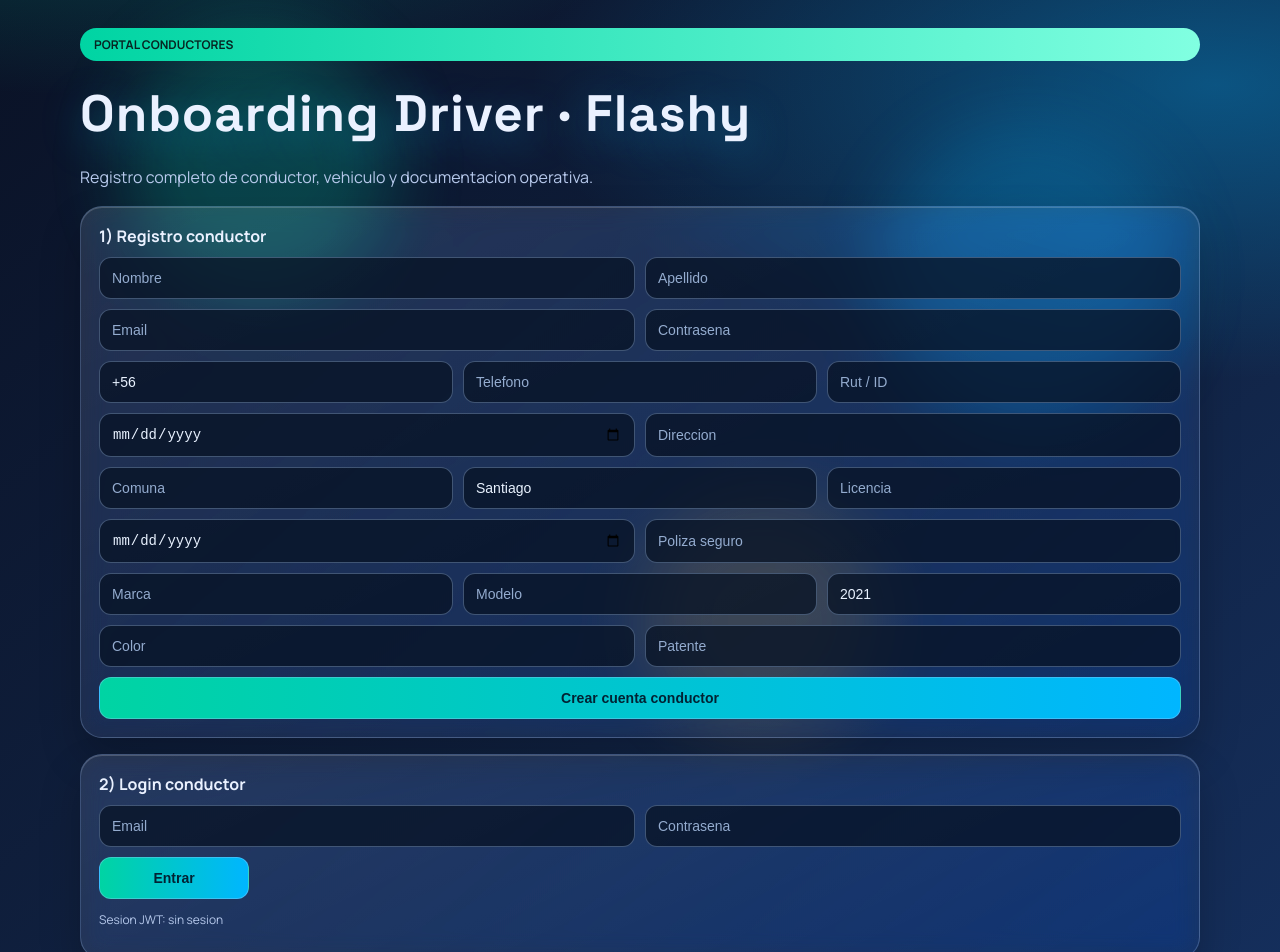
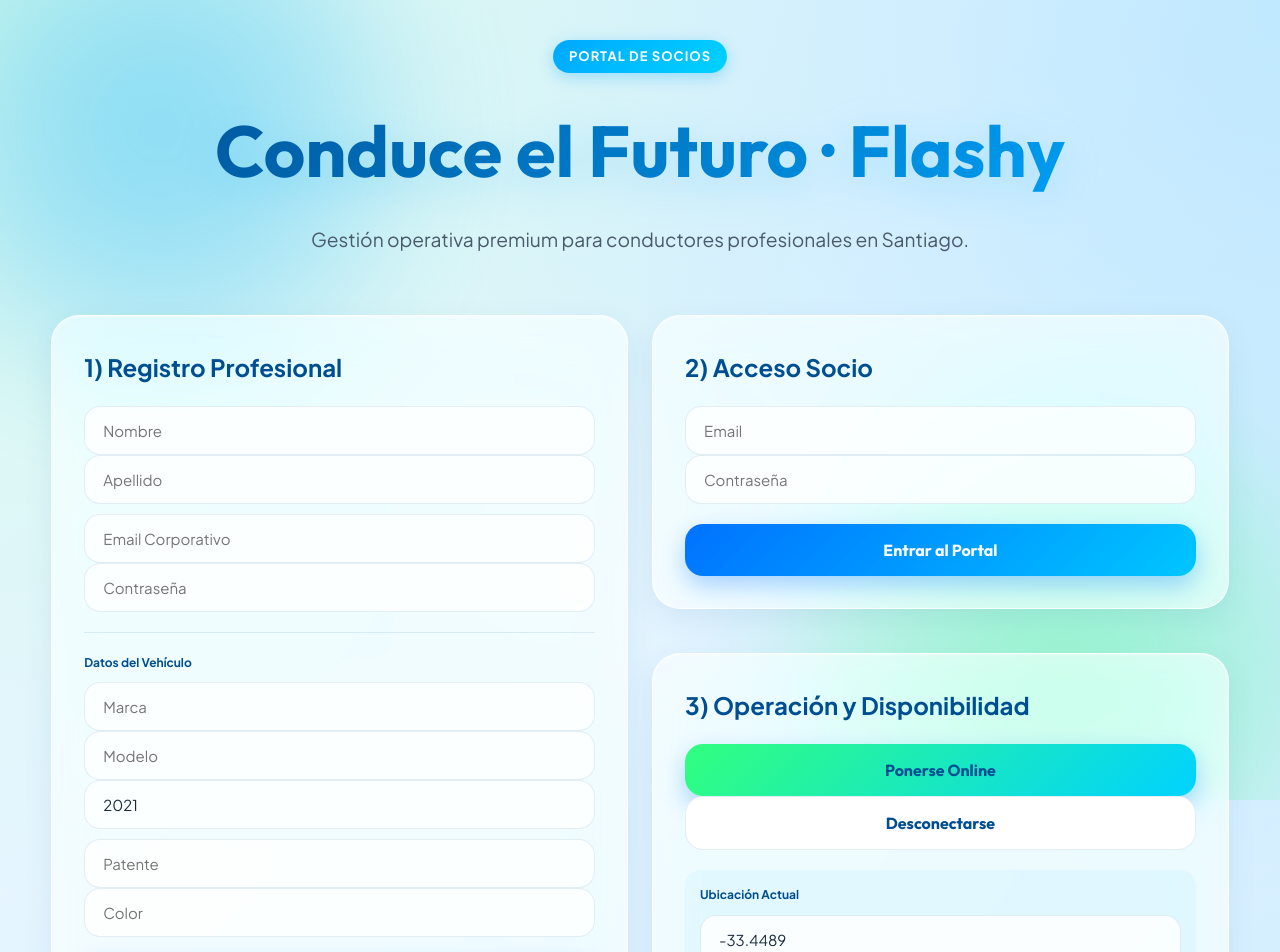
Before and after one commit to preparadores-nyc/Flashy, a Next.js app: page /driver in a window 1280 px wide. Shown: the top 952 px of the page. Built offline with nearby package versions, Linux system fonts and the light colour scheme.

Commit message:
style: rediseño visual Frutiger Aero corporativo y efectos 3D

```diff
--- a/app/driver/page.tsx
+++ b/app/driver/page.tsx
@@ -57,7 +57,7 @@
   const [lng, setLng] = useState(-70.6693);
   const [selectedRide, setSelectedRide] = useState("");
   const [nearby, setNearby] = useState<NearbyResponse>({});
-  const [result, setResult] = useState("Sin acciones todavia.");
+  const [result, setResult] = useState("Sin acciones todavía.");
 
   async function registerDriver() {
     const response = await fetch("/api/auth/register", {
@@ -154,13 +154,14 @@
       </div>
 
       <section className="hero">
-        <span className="pill">Portal Conductores</span>
-        <h1 className="brand">Onboarding Driver · Flashy</h1>
-        <p className="subtitle">Registro completo de conductor, vehiculo y documentacion operativa.</p>
+        <span className="pill">Portal de Socios</span>
+        <h1 className="brand">Conduce el Futuro · Flashy</h1>
+        <p className="subtitle">Gestión operativa premium para conductores profesionales en Santiago.</p>
       </section>
 
-      <section className="glass panel">
-        <h2 className="title">1) Registro conductor</h2>
+      <div className="grid">
+        <section className="glass panel" style={{ animationDelay: "0.1s" }}>
+          <h2 className="title" style={{ color: '#004e92', marginBottom: '20px' }}>1) Registro Profesional</h2>
           <div className="row">
             <input
               placeholder="Nombre"
@@ -175,76 +176,21 @@
           </div>
           <div className="row" style={{ marginTop: 10 }}>
             <input
-            placeholder="Email"
+              placeholder="Email Corporativo"
               value={registration.email}
               onChange={(e) => setRegistration((p) => ({ ...p, email: e.target.value }))}
             />
             <input
               type="password"
-            placeholder="Contrasena"
+              placeholder="Contraseña"
               value={registration.password}
               onChange={(e) => setRegistration((p) => ({ ...p, password: e.target.value }))}
             />
           </div>
-        <div className="triple" style={{ marginTop: 10 }}>
-          <input
-            placeholder="Codigo pais"
-            value={registration.countryCode}
-            onChange={(e) => setRegistration((p) => ({ ...p, countryCode: e.target.value }))}
-          />
-          <input
-            placeholder="Telefono"
-            value={registration.phone}
-            onChange={(e) => setRegistration((p) => ({ ...p, phone: e.target.value }))}
-          />
-          <input
-            placeholder="Rut / ID"
-            value={registration.nationalId}
-            onChange={(e) => setRegistration((p) => ({ ...p, nationalId: e.target.value }))}
-          />
-        </div>
-        <div className="row" style={{ marginTop: 10 }}>
-          <input
-            type="date"
-            value={registration.dateOfBirth}
-            onChange={(e) => setRegistration((p) => ({ ...p, dateOfBirth: e.target.value }))}
-          />
-          <input
-            placeholder="Direccion"
-            value={registration.addressLine1}
-            onChange={(e) => setRegistration((p) => ({ ...p, addressLine1: e.target.value }))}
-          />
-        </div>
-        <div className="triple" style={{ marginTop: 10 }}>
-          <input
-            placeholder="Comuna"
-            value={registration.commune}
-            onChange={(e) => setRegistration((p) => ({ ...p, commune: e.target.value }))}
-          />
-          <input
-            placeholder="Ciudad"
-            value={registration.city}
-            onChange={(e) => setRegistration((p) => ({ ...p, city: e.target.value }))}
-          />
-          <input
-            placeholder="Licencia"
-            value={registration.licenseNumber}
-            onChange={(e) => setRegistration((p) => ({ ...p, licenseNumber: e.target.value }))}
-          />
-        </div>
-        <div className="row" style={{ marginTop: 10 }}>
-          <input
-            type="date"
-            value={registration.licenseExpiry}
-            onChange={(e) => setRegistration((p) => ({ ...p, licenseExpiry: e.target.value }))}
-          />
-          <input
-            placeholder="Poliza seguro"
-            value={registration.insurancePolicy}
-            onChange={(e) => setRegistration((p) => ({ ...p, insurancePolicy: e.target.value }))}
-          />
-        </div>
-        <div className="triple" style={{ marginTop: 10 }}>
+
+          <div style={{ marginTop: '20px', borderTop: '1px solid rgba(0,78,146,0.1)', paddingTop: '20px' }}>
+            <p style={{ fontSize: '12px', fontWeight: 'bold', color: '#004e92', marginBottom: '10px' }}>Datos del Vehículo</p>
+            <div className="triple">
               <input
                 placeholder="Marca"
                 value={registration.vehicleMake}
@@ -257,84 +203,104 @@
               />
               <input
                 type="number"
-            placeholder="Ano"
+                placeholder="Año"
                 value={registration.vehicleYear}
                 onChange={(e) => setRegistration((p) => ({ ...p, vehicleYear: Number(e.target.value) }))}
               />
             </div>
             <div className="row" style={{ marginTop: 10 }}>
               <input
+                placeholder="Patente"
+                value={registration.vehiclePlate}
+                onChange={(e) => setRegistration((p) => ({ ...p, vehiclePlate: e.target.value }))}
+              />
+              <input
                 placeholder="Color"
                 value={registration.vehicleColor}
                 onChange={(e) => setRegistration((p) => ({ ...p, vehicleColor: e.target.value }))}
               />
-          <input
-            placeholder="Patente"
-            value={registration.vehiclePlate}
-            onChange={(e) => setRegistration((p) => ({ ...p, vehiclePlate: e.target.value }))}
-          />
             </div>
-        <button style={{ marginTop: 10 }} onClick={registerDriver}>Crear cuenta conductor</button>
+          </div>
+
+          <button style={{ marginTop: 20 }} onClick={registerDriver}>Activar Cuenta Socio</button>
         </section>
 
-      <section className="glass panel">
-        <h2 className="title">2) Login conductor</h2>
+        <div className="flex-col">
+          <section className="glass panel" style={{ animationDelay: "0.2s" }}>
+            <h2 className="title" style={{ color: '#004e92', marginBottom: '20px' }}>2) Acceso Socio</h2>
             <div className="row">
               <input placeholder="Email" value={email} onChange={(e) => setEmail(e.target.value)} />
               <input
-            placeholder="Contrasena"
+                placeholder="Contraseña"
                 type="password"
                 value={password}
                 onChange={(e) => setPassword(e.target.value)}
               />
             </div>
-        <div className="actions" style={{ marginTop: 10 }}>
-          <button onClick={login}>Entrar</button>
-        </div>
-        <p className="small">Sesion JWT: {token ? "activa" : "sin sesion"}</p>
+            <button style={{ marginTop: 20 }} onClick={login}>Entrar al Portal</button>
           </section>
 
-      <section className="glass panel">
-        <h2 className="title">3) Disponibilidad</h2>
+          <section className="glass panel" style={{ animationDelay: "0.3s", marginTop: '20px' }}>
+            <h2 className="title" style={{ color: '#004e92', marginBottom: '20px' }}>3) Operación y Disponibilidad</h2>
             <div className="actions">
-          <button onClick={() => setAvailability(true)}>Online</button>
-          <button className="secondary" onClick={() => setAvailability(false)}>Offline</button>
+              <button onClick={() => setAvailability(true)} style={{ background: 'linear-gradient(135deg, #32ff7e, #00d2ff)', color: '#004e92' }}>Ponerse Online</button>
+              <button className="secondary" onClick={() => setAvailability(false)}>Desconectarse</button>
             </div>
-      </section>
 
-      <section className="glass panel">
-        <h2 className="title">4) Buscar viajes cercanos</h2>
+            <div style={{ marginTop: '20px', background: 'rgba(0,168,255,0.05)', padding: '15px', borderRadius: '16px' }}>
+              <p style={{ fontSize: '12px', fontWeight: 'bold', color: '#004e92', marginBottom: '10px' }}>Ubicación Actual</p>
               <div className="row">
                 <input type="number" step="0.000001" value={lat} onChange={(e) => setLat(Number(e.target.value))} />
                 <input type="number" step="0.000001" value={lng} onChange={(e) => setLng(Number(e.target.value))} />
               </div>
-        <button style={{ marginTop: 10 }} onClick={scanNearby}>Buscar</button>
+              <button style={{ marginTop: 10 }} onClick={scanNearby}>Escanear Viajes Cercanos</button>
+            </div>
+          </section>
+        </div>
+      </div>
 
-        {(nearby.nearby || []).map((item) => (
-          <div className="glass panel" key={item.ride.id} style={{ marginTop: 10 }}>
-            <p>
-              Ride: {item.ride.id} | {item.distanceKm.toFixed(2)} km | CLP {item.ride.fareEstimate}
-            </p>
-            <button onClick={() => acceptRide(item.ride.id)}>Aceptar viaje</button>
+      <section className="glass panel" style={{ marginTop: 24, animationDelay: "0.4s" }}>
+        <h2 className="title" style={{ color: '#004e92' }}>Panel de Viajes Disponibles</h2>
+        <div className="grid">
+          {(nearby.nearby || []).length > 0 ? (
+            nearby.nearby?.map((item) => (
+              <div className="glass panel" key={item.ride.id} style={{ background: 'white', border: '1px solid #00a8ff' }}>
+                <p style={{ fontWeight: 'bold', color: '#004e92' }}>Viaje: {item.ride.id.substring(0,8)}</p>
+                <p style={{ fontSize: '14px' }}>Distancia: {item.distanceKm.toFixed(2)} km</p>
+                <p style={{ fontSize: '18px', fontWeight: 'bold', color: '#32ff7e' }}>CLP {item.ride.fareEstimate}</p>
+                <button style={{ marginTop: 10, padding: '10px' }} onClick={() => acceptRide(item.ride.id)}>Aceptar</button>
               </div>
-        ))}
+            ))
+          ) : (
+            <p style={{ color: '#4a5a6a', textAlign: 'center', gridColumn: '1/-1', padding: '20px' }}>No hay viajes cercanos disponibles en este momento.</p>
+          )}
+        </div>
       </section>
 
-      <section className="glass panel">
-        <h2 className="title">5) Estado del viaje activo</h2>
-        <p className="small">Ride seleccionado: {selectedRide || "ninguno"}</p>
-        <div className="grid">
-          <button onClick={() => patchStatus("ARRIVED")}>Llegue</button>
+      <section className="glass panel" style={{ marginTop: 24, animationDelay: "0.5s" }}>
+        <h2 className="title" style={{ color: '#004e92' }}>Control de Viaje Activo</h2>
+        <p className="small" style={{ marginBottom: '15px' }}>ID: {selectedRide || "Ninguno seleccionado"}</p>
+        <div className="grid" style={{ gridTemplateColumns: 'repeat(auto-fit, minmax(150px, 1fr))' }}>
+          <button onClick={() => patchStatus("ARRIVED")}>Llegué</button>
           <button onClick={() => patchStatus("IN_PROGRESS")}>Iniciar</button>
-          <button onClick={() => patchStatus("COMPLETED")}>Completar</button>
+          <button onClick={() => patchStatus("COMPLETED")} style={{ background: 'var(--accent)', color: '#004e92' }}>Completar</button>
           <button className="secondary" onClick={() => patchStatus("CANCELLED")}>Cancelar</button>
         </div>
       </section>
 
-      <section className="glass panel">
-        <h2 className="title">6) Resultado API</h2>
+      <section className="glass panel" style={{ marginTop: 24, animationDelay: "0.6s" }}>
+        <h2 className="title" style={{ color: '#004e92' }}>Logs de Operación</h2>
         <pre>{result}</pre>
       </section>
+
+      <style jsx>{`
+        .flex-col { display: flex; flex-direction: column; }
+        @keyframes fadeIn {
+          from { opacity: 0; transform: translateY(20px); }
+          to { opacity: 1; transform: translateY(0); }
+        }
+        .panel { animation: fadeIn 0.6s ease-out both; }
+      `}</style>
     </main>
   );
 }
--- a/app/globals.css
+++ b/app/globals.css
@@ -1,268 +1,309 @@
-@import url("https://fonts.googleapis.com/css2?family=Manrope:wght@400;500;600;700;800&family=Space+Grotesk:wght@500;700&display=swap");
+@import url("https://fonts.googleapis.com/css2?family=Plus+Jakarta+Sans:wght@400;500;600;700;800&family=Outfit:wght@500;700&display=swap");
 
 :root {
   color-scheme: light;
-  --bg-a: #0a1226;
-  --bg-b: #112344;
-  --bg-c: #183971;
-  --ink: #eaf1ff;
-  --ink-soft: #b7c9ec;
-  --surface: rgba(16, 27, 50, 0.62);
-  --surface-strong: rgba(13, 24, 45, 0.84);
-  --line: rgba(171, 203, 255, 0.25);
-  --primary: #00d4a3;
-  --primary-2: #00b6ff;
-  --warning: #ffca52;
+  /* Paleta Frutiger Aero Corporativa */
+  --bg-sky: #e0f2ff;
+  --bg-deep: #004e92;
+  --primary: #00a8ff; /* Azul brillante aero */
+  --secondary: #00d2ff;
+  --accent: #32ff7e; /* Verde fresco orgánico */
+  --glass: rgba(255, 255, 255, 0.7);
+  --glass-border: rgba(255, 255, 255, 0.8);
+  --text-main: #1a2a3a;
+  --text-soft: #4a5a6a;
+  --shadow-soft: 0 8px 32px rgba(0, 78, 146, 0.1);
+  --shadow-strong: 0 20px 60px rgba(0, 78, 146, 0.2);
 }
 
 * {
   box-sizing: border-box;
+  margin: 0;
+  padding: 0;
 }
 
-html,
-body {
-  min-height: 100%;
+html, body {
+  min-height: 100vh;
+  scroll-behavior: smooth;
 }
 
 body {
-  margin: 0;
-  color: var(--ink);
-  font-family: "Manrope", "Segoe UI", sans-serif;
+  color: var(--text-main);
+  font-family: "Plus Jakarta Sans", "Segoe UI", system-ui, sans-serif;
   background:
-    radial-gradient(900px 380px at 8% -10%, rgba(0, 212, 163, 0.28), transparent 70%),
-    radial-gradient(980px 420px at 95% 5%, rgba(0, 182, 255, 0.34), transparent 70%),
-    linear-gradient(140deg, var(--bg-a), var(--bg-b) 45%, var(--bg-c));
+    radial-gradient(circle at 0% 0%, rgba(50, 255, 126, 0.15) 0%, transparent 40%),
+    radial-gradient(circle at 100% 0%, rgba(0, 168, 255, 0.15) 0%, transparent 40%),
+    linear-gradient(135deg, #f0f9ff 0%, #cbebff 100%);
   overflow-x: hidden;
+  line-height: 1.6;
 }
 
+/* Efectos de fondo Frutiger Aero */
 .fx-wrap {
   position: fixed;
   inset: 0;
   pointer-events: none;
   z-index: -1;
+  overflow: hidden;
 }
 
 .fx-orb {
   position: absolute;
-  border-radius: 999px;
-  filter: blur(36px);
-  opacity: 0.65;
-  animation: floatOrb 9s ease-in-out infinite;
+  border-radius: 50%;
+  filter: blur(60px);
+  opacity: 0.4;
+  animation: floatOrb 12s ease-in-out infinite;
 }
 
 .fx-orb.a {
-  width: 260px;
-  height: 260px;
-  background: rgba(0, 212, 163, 0.36);
-  top: 6%;
-  left: 10%;
+  width: 500px;
+  height: 500px;
+  background: radial-gradient(circle, var(--primary), transparent);
+  top: -100px;
+  left: -100px;
 }
 
 .fx-orb.b {
-  width: 300px;
-  height: 300px;
-  background: rgba(0, 182, 255, 0.3);
-  right: 8%;
-  top: 16%;
-  animation-delay: -2s;
+  width: 600px;
+  height: 600px;
+  background: radial-gradient(circle, var(--accent), transparent);
+  bottom: -150px;
+  right: -100px;
+  animation-delay: -3s;
 }
 
 .fx-orb.c {
-  width: 240px;
-  height: 240px;
-  background: rgba(255, 202, 82, 0.22);
-  bottom: 8%;
-  left: 50%;
-  animation-delay: -4s;
+  width: 400px;
+  height: 400px;
+  background: radial-gradient(circle, #fff, transparent);
+  top: 40%;
+  left: 30%;
+  opacity: 0.2;
+  animation-delay: -6s;
 }
 
 .container {
-  width: min(1120px, 94vw);
+  width: min(1200px, 92vw);
   margin: 0 auto;
-  padding: 28px 0 56px;
+  padding: 40px 0 80px;
+  animation: fadeIn 0.8s ease-out;
 }
 
 .hero {
-  display: grid;
-  gap: 20px;
-  margin-bottom: 18px;
+  text-align: center;
+  margin-bottom: 60px;
+  perspective: 1000px;
 }
 
 .brand {
-  font-family: "Space Grotesk", sans-serif;
+  font-family: "Outfit", sans-serif;
   font-weight: 700;
-  letter-spacing: 0.02em;
-  margin: 0;
-  font-size: clamp(32px, 4vw, 52px);
-  text-shadow: 0 10px 40px rgba(0, 197, 255, 0.34);
+  font-size: clamp(40px, 6vw, 72px);
+  background: linear-gradient(135deg, #004e92, #00a8ff);
+  -webkit-background-clip: text;
+  -webkit-text-fill-color: transparent;
+  margin-bottom: 16px;
+  filter: drop-shadow(0 10px 20px rgba(0, 168, 255, 0.2));
+  animation: slideDown 1s cubic-bezier(0.23, 1, 0.32, 1);
 }
 
 .subtitle {
-  margin: 0;
-  color: var(--ink-soft);
-  max-width: 760px;
+  font-size: 1.2rem;
+  color: var(--text-soft);
+  max-width: 700px;
+  margin: 0 auto;
+  animation: fadeIn 1.2s ease-out;
 }
 
+/* Glassmorphism Aero Style */
 .glass {
-  background: linear-gradient(155deg, rgba(255, 255, 255, 0.12), rgba(255, 255, 255, 0.03));
-  border: 1px solid var(--line);
-  border-radius: 22px;
-  backdrop-filter: blur(12px) saturate(150%);
+  background: rgba(255, 255, 255, 0.65);
+  backdrop-filter: blur(20px) saturate(180%);
+  -webkit-backdrop-filter: blur(20px) saturate(180%);
+  border: 1px solid var(--glass-border);
+  border-radius: 28px;
   box-shadow:
-    0 20px 40px rgba(0, 0, 0, 0.22),
-    inset 0 1px 0 rgba(255, 255, 255, 0.18);
+    0 10px 30px rgba(0, 78, 146, 0.08),
+    inset 0 1px 2px rgba(255, 255, 255, 0.5);
+  transition: all 0.4s cubic-bezier(0.175, 0.885, 0.32, 1.275);
 }
 
+.panel {
+  padding: 32px;
+  margin-bottom: 24px;
+}
+
+/* 3D Card Effects */
 .card-link {
   display: block;
   text-decoration: none;
   color: inherit;
-  padding: 22px;
-  transform-style: preserve-3d;
-  transition: transform 0.28s ease, border-color 0.28s ease;
+  padding: 40px;
+  text-align: center;
+  position: relative;
+  overflow: hidden;
+}
+
+.card-link::before {
+  content: "";
+  position: absolute;
+  top: 0;
+  left: -100%;
+  width: 100%;
+  height: 100%;
+  background: linear-gradient(
+    120deg,
+    transparent,
+    rgba(255, 255, 255, 0.3),
+    transparent
+  );
+  transition: 0.6s;
+}
+
+.card-link:hover::before {
+  left: 100%;
 }
 
 .card-link:hover {
-  transform: perspective(800px) translateY(-6px) rotateX(5deg);
-  border-color: rgba(0, 212, 163, 0.44);
+  transform: translateY(-12px) scale(1.02);
+  box-shadow: 0 30px 60px rgba(0, 78, 146, 0.15);
+  border-color: var(--primary);
+}
+
+.card-link h2 {
+  font-family: "Outfit", sans-serif;
+  margin-bottom: 12px;
+  color: #004e92;
 }
 
 .pill {
-  display: inline-flex;
-  align-items: center;
-  gap: 8px;
-  padding: 8px 14px;
-  border-radius: 999px;
-  font-size: 12px;
+  display: inline-block;
+  padding: 6px 16px;
+  background: linear-gradient(135deg, var(--primary), var(--secondary));
+  color: white;
+  border-radius: 20px;
+  font-size: 13px;
   font-weight: 700;
-  color: #072522;
-  background: linear-gradient(90deg, var(--primary), #81ffe1);
   text-transform: uppercase;
+  letter-spacing: 1px;
+  margin-bottom: 20px;
+  box-shadow: 0 4px 15px rgba(0, 168, 255, 0.3);
 }
 
 .grid {
   display: grid;
-  grid-template-columns: repeat(auto-fit, minmax(280px, 1fr));
-  gap: 14px;
+  grid-template-columns: repeat(auto-fit, minmax(320px, 1fr));
+  gap: 24px;
 }
 
-.panel {
-  padding: 18px;
-  margin-bottom: 16px;
+/* Form Elements Aero Style */
+input, select, textarea {
+  width: 100%;
+  padding: 14px 18px;
+  border-radius: 16px;
+  border: 1px solid rgba(0, 78, 146, 0.1);
+  background: rgba(255, 255, 255, 0.8);
+  font-family: inherit;
+  font-size: 15px;
+  transition: all 0.3s ease;
+  color: var(--text-main);
 }
 
-.title {
-  margin: 0 0 10px;
-  font-size: 1rem;
-  font-weight: 700;
-}
-
-.small {
-  font-size: 12px;
-  color: var(--ink-soft);
-}
-
-.row {
-  display: grid;
-  grid-template-columns: 1fr 1fr;
-  gap: 10px;
-}
-
-.triple {
-  display: grid;
-  grid-template-columns: repeat(3, 1fr);
-  gap: 10px;
-}
-
-input,
-select,
-button,
-textarea {
-  width: 100%;
-  border: 1px solid rgba(173, 207, 255, 0.33);
-  border-radius: 12px;
-  padding: 12px 12px;
-  font-size: 14px;
-  color: #e9f2ff;
-  background: rgba(8, 18, 36, 0.74);
-}
-
-input::placeholder,
-textarea::placeholder {
-  color: #94accf;
+input:focus {
+  outline: none;
+  border-color: var(--primary);
+  background: #fff;
+  box-shadow: 0 0 0 4px rgba(0, 168, 255, 0.1);
+  transform: translateY(-1px);
 }
 
 button {
+  width: 100%;
+  padding: 16px 24px;
+  border-radius: 18px;
+  border: none;
+  font-family: "Outfit", sans-serif;
+  font-weight: 700;
+  font-size: 16px;
   cursor: pointer;
-  font-weight: 700;
-  background: linear-gradient(90deg, var(--primary), var(--primary-2));
-  color: #022233;
-  transition: transform 0.2s ease, box-shadow 0.2s ease;
+  transition: all 0.4s cubic-bezier(0.175, 0.885, 0.32, 1.275);
+  position: relative;
+  overflow: hidden;
 }
 
-button:hover {
-  transform: translateY(-1px);
-  box-shadow: 0 12px 24px rgba(0, 191, 255, 0.24);
+button:not(.secondary) {
+  background: linear-gradient(135deg, #0072ff, #00c6ff);
+  color: white;
+  box-shadow: 0 10px 25px rgba(0, 114, 255, 0.3);
+}
+
+button:not(.secondary):hover {
+  transform: translateY(-4px);
+  box-shadow: 0 15px 35px rgba(0, 114, 255, 0.4);
+}
+
+button:active {
+  transform: translateY(0);
 }
 
 button.secondary {
-  background: linear-gradient(90deg, #21456f, #2d5a8a);
-  color: #d9e9ff;
+  background: #fff;
+  color: #004e92;
+  border: 1px solid rgba(0, 78, 146, 0.1);
 }
 
-.actions {
-  display: flex;
-  gap: 10px;
-  flex-wrap: wrap;
+button.secondary:hover {
+  background: #f0f9ff;
+  transform: translateY(-2px);
 }
 
-.actions button {
-  width: auto;
-  min-width: 150px;
+/* Metric Cards */
+.metric {
+  text-align: center;
+  transition: transform 0.3s ease;
 }
 
-.metric {
-  display: grid;
-  gap: 4px;
-  padding: 14px;
-  border-radius: 16px;
-  background: var(--surface-strong);
-  border: 1px solid rgba(148, 182, 237, 0.25);
+.metric:hover {
+  transform: scale(1.05);
 }
 
 .metric b {
-  font-size: 1.2rem;
+  display: block;
+  font-size: 1.5rem;
+  color: #004e92;
+  margin: 8px 0;
 }
 
+/* API Results */
 pre {
-  white-space: pre-wrap;
-  word-break: break-word;
-  background: rgba(2, 9, 20, 0.85);
-  color: #8df5d8;
-  border-radius: 14px;
-  padding: 12px;
-  border: 1px solid rgba(64, 149, 255, 0.22);
-  max-height: 320px;
-  overflow: auto;
+  background: #1a2a3a;
+  color: #32ff7e;
+  padding: 24px;
+  border-radius: 20px;
+  font-size: 13px;
+  box-shadow: inset 0 2px 10px rgba(0,0,0,0.2);
+  border: 1px solid rgba(255,255,255,0.05);
 }
 
+/* Animations */
 @keyframes floatOrb {
-  0%,
-  100% {
-    transform: translate3d(0, 0, 0) scale(1);
-  }
-  50% {
-    transform: translate3d(0, -18px, 0) scale(1.06);
-  }
+  0%, 100% { transform: translate(0, 0) scale(1); }
+  33% { transform: translate(30px, -50px) scale(1.1); }
+  66% { transform: translate(-20px, 20px) scale(0.9); }
 }
 
-@media (max-width: 920px) {
-  .row,
-  .triple {
-    grid-template-columns: 1fr;
-  }
+@keyframes fadeIn {
+  from { opacity: 0; transform: translateY(20px); }
+  to { opacity: 1; transform: translateY(0); }
+}
 
-  .actions button {
-    width: 100%;
-  }
+@keyframes slideDown {
+  from { opacity: 0; transform: translateY(-40px); }
+  to { opacity: 1; transform: translateY(0); }
 }
+
+@media (max-width: 768px) {
+  .grid { grid-template-columns: 1fr; }
+  .brand { font-size: 48px; }
+  .container { padding: 20px 0 40px; }
+}
```
Also changed, not shown: app/page.tsx (+42 -25 lines), app/rider/page.tsx (+65 -53 lines). Lines whose indentation alone changed are shown as unchanged.
